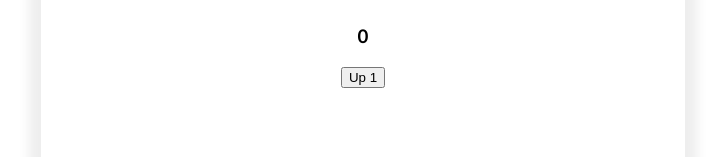
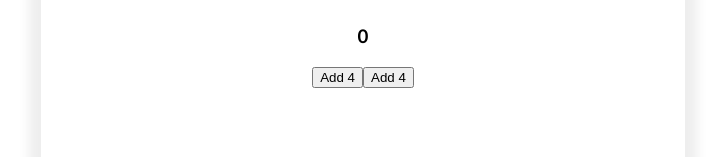
Before and after one commit to itsDonya/vue-tutorial, a Vue app: page / in a window 1280 px wide. Shown: the part 143-300 px from the top of the page, without its empty margins (277-1002 px from the left). Built offline with nearby package versions, Linux system fonts and the light colour scheme.

Commit message:
Introducing Mutations

```diff
--- a/src/App.vue
+++ b/src/App.vue
@@ -1,21 +1,24 @@
 <template>
   <MyContainer title="VueX">
     <TheCounter />
-    <button @click="upOne">Up 1</button>
+    <button @click="Increase">Add 4</button>
+    <ChangeCounter />
   </MyContainer>
 </template>
 
 <script>
 import MyContainer from "./components/MyContainer.vue";
 import TheCounter from "./components/TheCounter.vue";
+import ChangeCounter from "./components/ChangeCounter.vue";
 export default {
   components: {
     MyContainer,
     TheCounter,
+    ChangeCounter,
   },
   methods: {
-    upOne() {
-      this.$store.state.counter++;
+    Increase() {
+      this.$store.commit("addFour");
     },
   },
 };
--- /dev/null
+++ b/src/components/ChangeCounter.vue
@@ -0,0 +1,13 @@
+<template>
+  <button @click="addFour">Add 4</button>
+</template>
+
+<script>
+export default {
+  methods: {
+    addFour() {
+      this.$store.commit("addFour");
+    },
+  },
+};
+</script>
--- a/src/main.js
+++ b/src/main.js
@@ -8,6 +8,11 @@ const store = createStore({
       counter: 0,
     };
   },
+  mutations: {
+    addFour(state) {
+      state.counter += 4;
+    },
+  },
 });
 
 const app = createApp(App);
```
